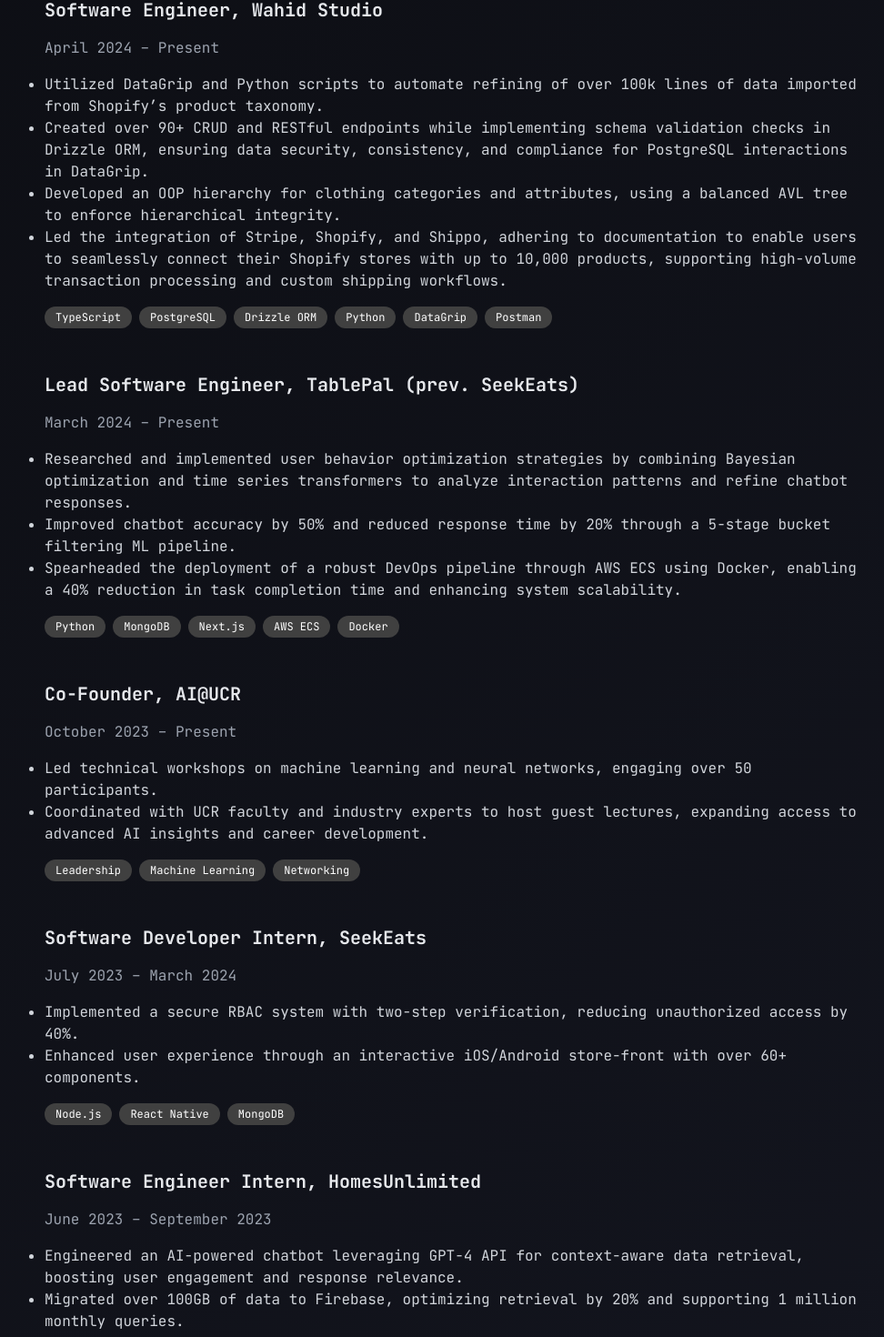
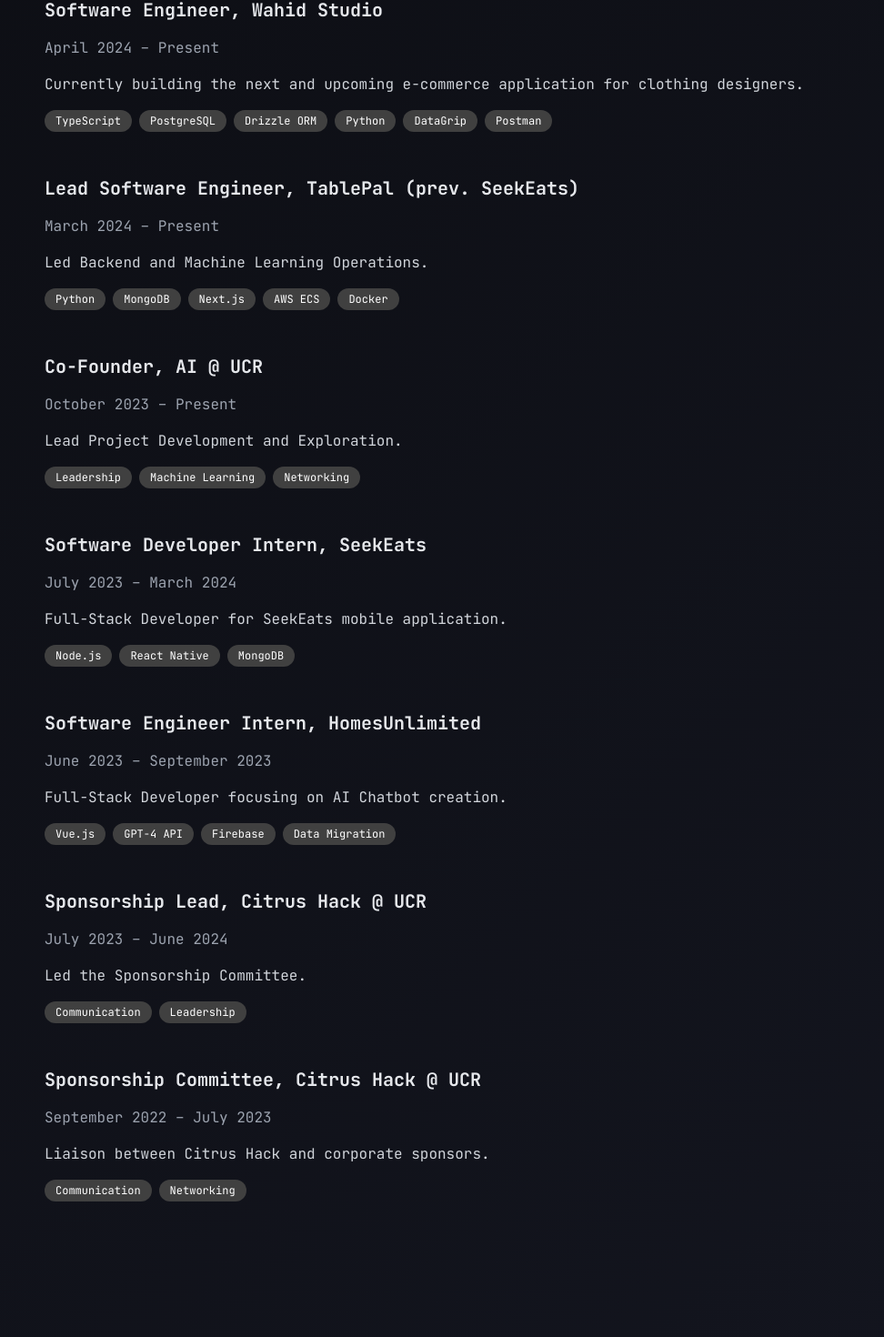
Before and after one commit to freddysongg/Portfolio-v2, a React (Vite) app: page / in a window 1280 px wide. Shown: the part 1419-2889 px from the top of the page at 91% size, without its empty margins (271-1243 px from the left). Built offline with nearby package versions, Linux system fonts and the light colour scheme.

Commit message:
feat: update 1/17

```diff
--- a/src/components/WorkExperience.tsx
+++ b/src/components/WorkExperience.tsx
@@ -3,20 +3,7 @@ const experiences = [
     title: 'Software Engineer, Wahid Studio',
     period: 'April 2024 – Present',
     description: (
-      <ul className="list-disc">
-        <li>
-          Utilized DataGrip and Python scripts to automate refining of over 100k lines of data imported from Shopify’s product taxonomy.
-        </li>
-        <li>
-          Created over 90+ CRUD and RESTful endpoints while implementing schema validation checks in Drizzle ORM, ensuring data security, consistency, and compliance for PostgreSQL interactions in DataGrip.
-        </li>
-        <li>
-          Developed an OOP hierarchy for clothing categories and attributes, using a balanced AVL tree to enforce hierarchical integrity.
-        </li>
-        <li>
-          Led the integration of Stripe, Shopify, and Shippo, adhering to documentation to enable users to seamlessly connect their Shopify stores with up to 10,000 products, supporting high-volume transaction processing and custom shipping workflows.
-        </li>
-      </ul>
+      'Currently building the next and upcoming e-commerce application for clothing designers.'
     ),
     skills: [
       'TypeScript',
@@ -31,32 +18,15 @@ const experiences = [
     title: 'Lead Software Engineer, TablePal (prev. SeekEats)',
     period: 'March 2024 – Present',
     description: (
-      <ul className="list-disc">
-        <li>
-          Researched and implemented user behavior optimization strategies by combining Bayesian optimization and time series transformers to analyze interaction patterns and refine chatbot responses.
-        </li>
-        <li>
-          Improved chatbot accuracy by 50% and reduced response time by 20% through a 5-stage bucket filtering ML pipeline.
-        </li>
-        <li>
-          Spearheaded the deployment of a robust DevOps pipeline through AWS ECS using Docker, enabling a 40% reduction in task completion time and enhancing system scalability.
-        </li>
-      </ul>
+      'Led Backend and Machine Learning Operations.'
     ),
     skills: ['Python', 'MongoDB', 'Next.js', 'AWS ECS', 'Docker'],
   },
   {
-    title: 'Co-Founder, AI@UCR',
+    title: 'Co-Founder, AI @ UCR',
     period: 'October 2023 – Present',
     description: (
-      <ul className="list-disc">
-        <li>
-          Led technical workshops on machine learning and neural networks, engaging over 50 participants.
-        </li>
-        <li>
-          Coordinated with UCR faculty and industry experts to host guest lectures, expanding access to advanced AI insights and career development.
-        </li>
-      </ul>
+      'Lead Project Development and Exploration.'
     ),
     skills: ['Leadership', 'Machine Learning', 'Networking'],
   },
@@ -64,14 +34,7 @@ const experiences = [
     title: 'Software Developer Intern, SeekEats',
     period: 'July 2023 – March 2024',
     description: (
-      <ul className="list-disc">
-        <li>
-          Implemented a secure RBAC system with two-step verification, reducing unauthorized access by 40%.
-        </li>
-        <li>
-          Enhanced user experience through an interactive iOS/Android store-front with over 60+ components.
-        </li>
-      </ul>
+      'Full-Stack Developer for SeekEats mobile application.'
     ),
     skills: ['Node.js', 'React Native', 'MongoDB'],
   },
@@ -79,17 +42,26 @@ const experiences = [
     title: 'Software Engineer Intern, HomesUnlimited',
     period: 'June 2023 – September 2023',
     description: (
-      <ul className="list-disc">
-        <li>
-          Engineered an AI-powered chatbot leveraging GPT-4 API for context-aware data retrieval, boosting user engagement and response relevance.
-        </li>
-        <li>
-          Migrated over 100GB of data to Firebase, optimizing retrieval by 20% and supporting 1 million monthly queries.
-        </li>
-      </ul>
+      'Full-Stack Developer focusing on AI Chatbot creation.'
     ),
     skills: ['Vue.js', 'GPT-4 API', 'Firebase', 'Data Migration'],
-  }
+  },
+  {
+    title: 'Sponsorship Lead, Citrus Hack @ UCR',
+    period: 'July 2023 – June 2024',
+    description: (
+      'Led the Sponsorship Committee.'
+    ),
+    skills: ['Communication', 'Leadership'],
+  },
+  {
+    title: 'Sponsorship Committee, Citrus Hack @ UCR',
+    period: 'September 2022 – July 2023',
+    description: (
+      'Liaison between Citrus Hack and corporate sponsors.'
+    ),
+    skills: ['Communication', 'Networking'],
+  },
 ];
 
 function WorkExperience() {
```
